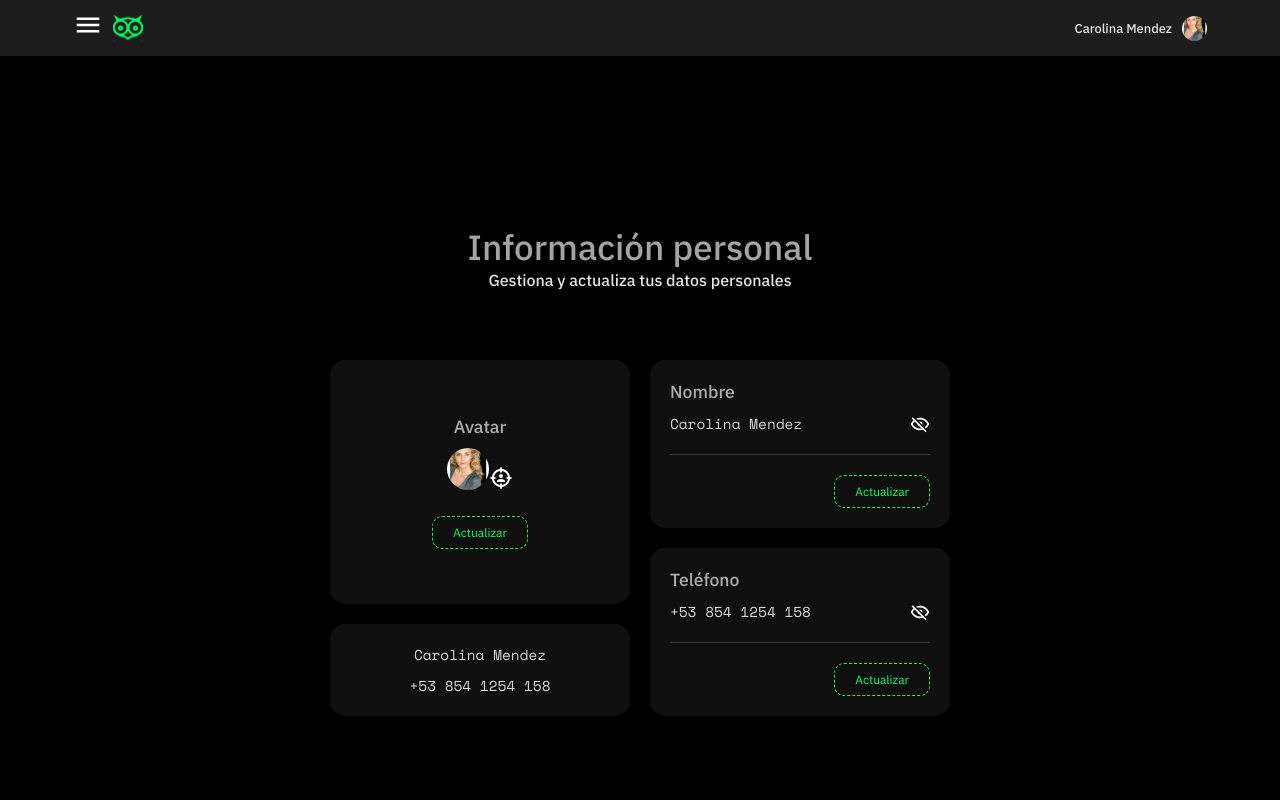
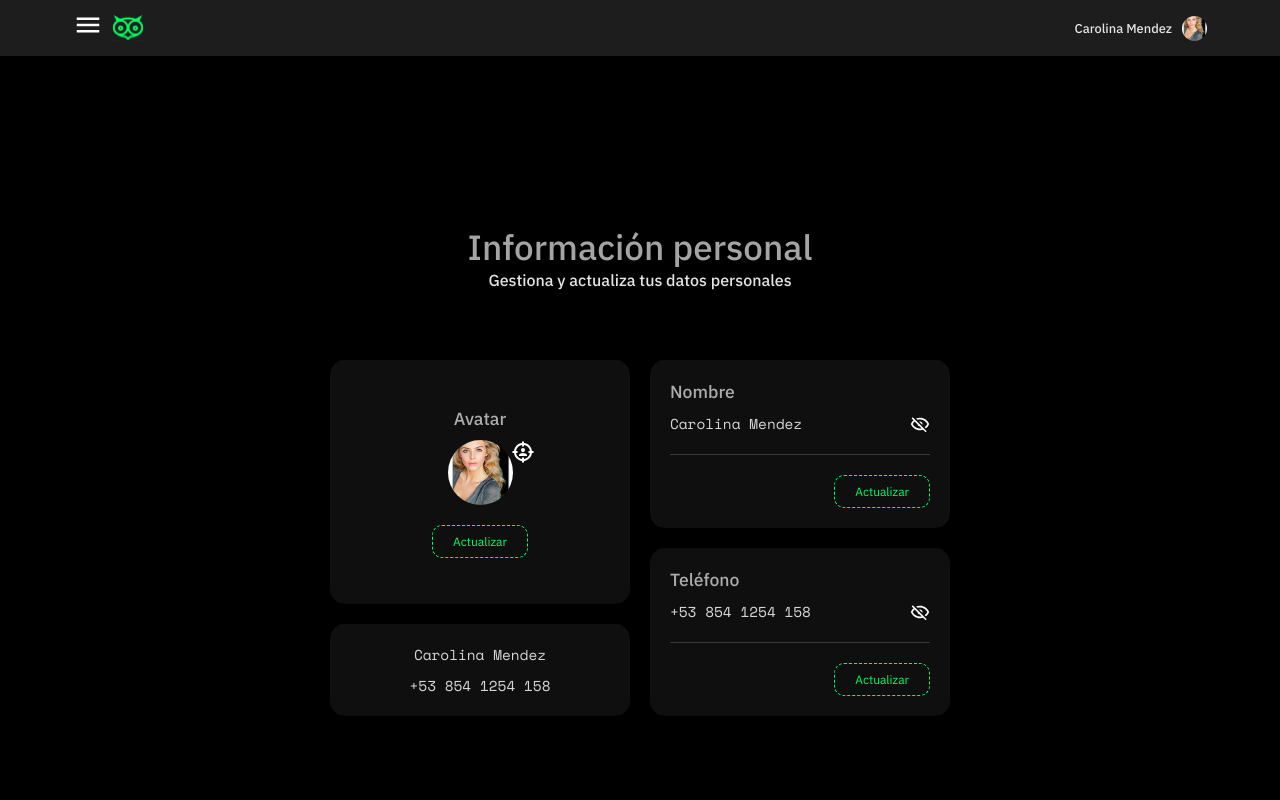
Before and after one commit to DIGORACCOON4279/Quo1, a React (Vite) app: page /userProfile in a window 1280 px wide. Shown: the top 800 px of the page. Built offline with nearby package versions, Linux system fonts and the light colour scheme.

Commit message:
Updating avatar size

```diff
--- a/src/components/HeaderSignOut/HeaderSignOut.css
+++ b/src/components/HeaderSignOut/HeaderSignOut.css
@@ -45,6 +45,11 @@
     justify-content: center;
     align-items: center;
     gap:5px;
+}
+
+.headerSignOut .headerCenter .leftSide .isotipo{
+    width:30px;
+    height:auto;
 }
 
 .headerSignOut .headerCenter .leftSide .imagotipo .logotipo{
--- a/src/components/SignOut/SignOut.jsx
+++ b/src/components/SignOut/SignOut.jsx
@@ -2,7 +2,6 @@ import './SignOut.css';
 import HeaderSignOut from '../HeaderSignOut/HeaderSignOut';
 import FooterProfile from '../FooterProfile/FooterProfile';
 import Loader from '../Loader/Loader';
-
 import { Link } from "react-router-dom";
 
 const SignOut = () => {
--- a/src/components/UserProfile/UserProfile.css
+++ b/src/components/UserProfile/UserProfile.css
@@ -122,6 +122,28 @@
     gap:10px;
 }
 
+.containerUser .userSection .userCenter .userBlock .userColumn #cardAvatar .headingCard .userPic{
+    width:50%;
+    height:auto;
+    position: relative;
+    display: flex;
+    justify-content: center;
+    align-items: center;
+}
+
+.containerUser .userSection .userCenter .userBlock .userColumn #cardAvatar .headingCard .userPic .avatar{
+    width:50%;
+    height:auto;
+}
+
+.containerUser .userSection .userCenter .userBlock .userColumn #cardAvatar .headingCard .userPic .icon{
+    width:24px;
+    height:auto;
+    position:absolute;
+    top:0;
+    right:10px;
+}
+
 .containerUser .userSection .userCenter .userBlock .userColumn #cardAvatar .footerCard{
     width:100%;
     height:auto;
--- a/src/components/UserProfile/UserProfile.jsx
+++ b/src/components/UserProfile/UserProfile.jsx
@@ -26,7 +26,7 @@ const UserProfile = () => {
                                         <h3 className="titleCard">Avatar</h3>
                                         <div className="userPic">
                                             <img src="/img/avatarAcademia06.svg" alt="Avatar" className="avatar"/>
-                                            <img className="icon" src="/img/iconoCambiarFoto.svg" alt="Ilustración"/>
+                                            <img className="icon" src="/img/iconoCambiarFoto.svg" alt="Icon"/>
                                         </div>
                                     </div>
                                     <div className="footerCard">
```
